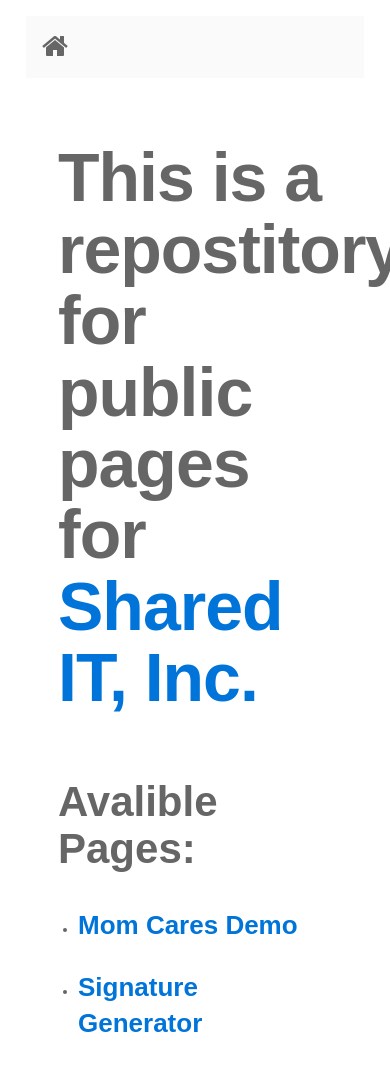
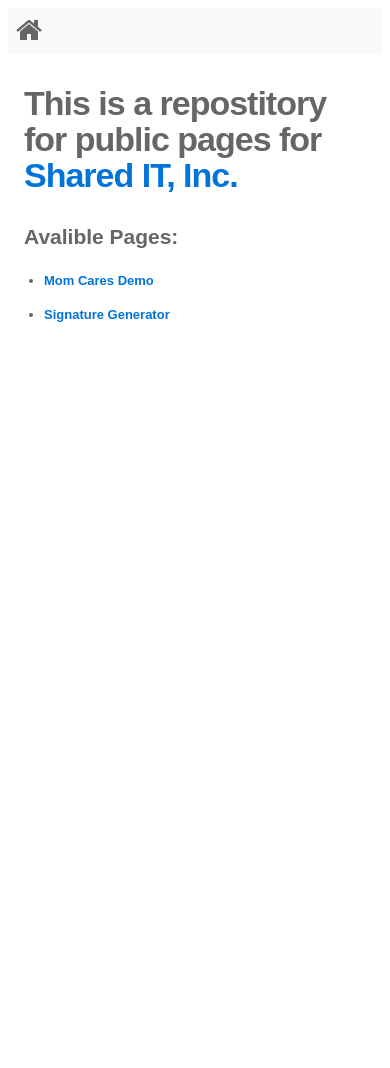
Before and after one commit to SharedIT/SharedIT.github.io, a Jekyll site: the page built from index.html, in a window 390 px wide. Built offline with Jekyll 4.4.1, drawn with Linux system fonts in a browser that asks for light colours; nearby versions of some CDN libraries; some web fonts are replaced; after the commit the page ends 900 px from its top, so only the background shows below that.

Commit message:
fix repsonsive

```diff
--- a/_layouts/default.html
+++ b/_layouts/default.html
@@ -1,5 +1,5 @@
 <!DOCTYPE html>
-<html>
+<html id='htmlSelect'>
 
   {% include head.html %}
 
--- a/assets/css/2-basics/_typography.sass
+++ b/assets/css/2-basics/_typography.sass
@@ -6,29 +6,29 @@
 //   font-weight: bold
 
 .gigantic
-  font-size: 110px
+  font-size: 6.875rem
   line-height: 1.09
   letter-spacing: -2px
 
 .huge, h1
-  font-size: 68px
+  font-size: 4.25rem
   line-height: 1.05
   letter-spacing: -1px
 
 .large, h2
-  font-size: 42px
+  font-size: 2.624rem
   line-height: 1.14
 
 .bigger, h3
-  font-size: 26px
+  font-size: 1.625rem
   line-height: 1.38
 
 .big, h4
-  font-size: 22px
+  font-size: 1.375rem
   line-height: 1.38
 
 .small, small
-  font-size: 10px
+  font-size: 0.625rem
   line-height: 1.2
 
 
--- a/assets/css/4-pages/_example-page-home.sass
+++ b/assets/css/4-pages/_example-page-home.sass
@@ -1,7 +1,6 @@
 html
   font-size: 16px
 body.default
-  margin: 10px
   background-color: white
   overflow-x: hidden
 
--- a/assets/css/4-pages/markdown.sass
+++ b/assets/css/4-pages/markdown.sass
@@ -1,17 +1,17 @@
+html#htmlSelect
+  @media screen and (max-width: 600px)
+    font-size: 8px
 .content-wrapper
   position: relative
   background-color: white
-  padding: 50px 30px
-  margin: -10px
-  width: 100%
-  height: 100%
+  padding: 2rem 1rem
   .content
     background-color: white
     position: absolute
     margin-left: -50%
-    top: 10
-    left: 48%
-    padding: 0 10%
+    left: 50%
+    width: 90%
+    padding: 0 2rem
     #title
       font-size: 5rem
       margin-bottom: 2rem
```
